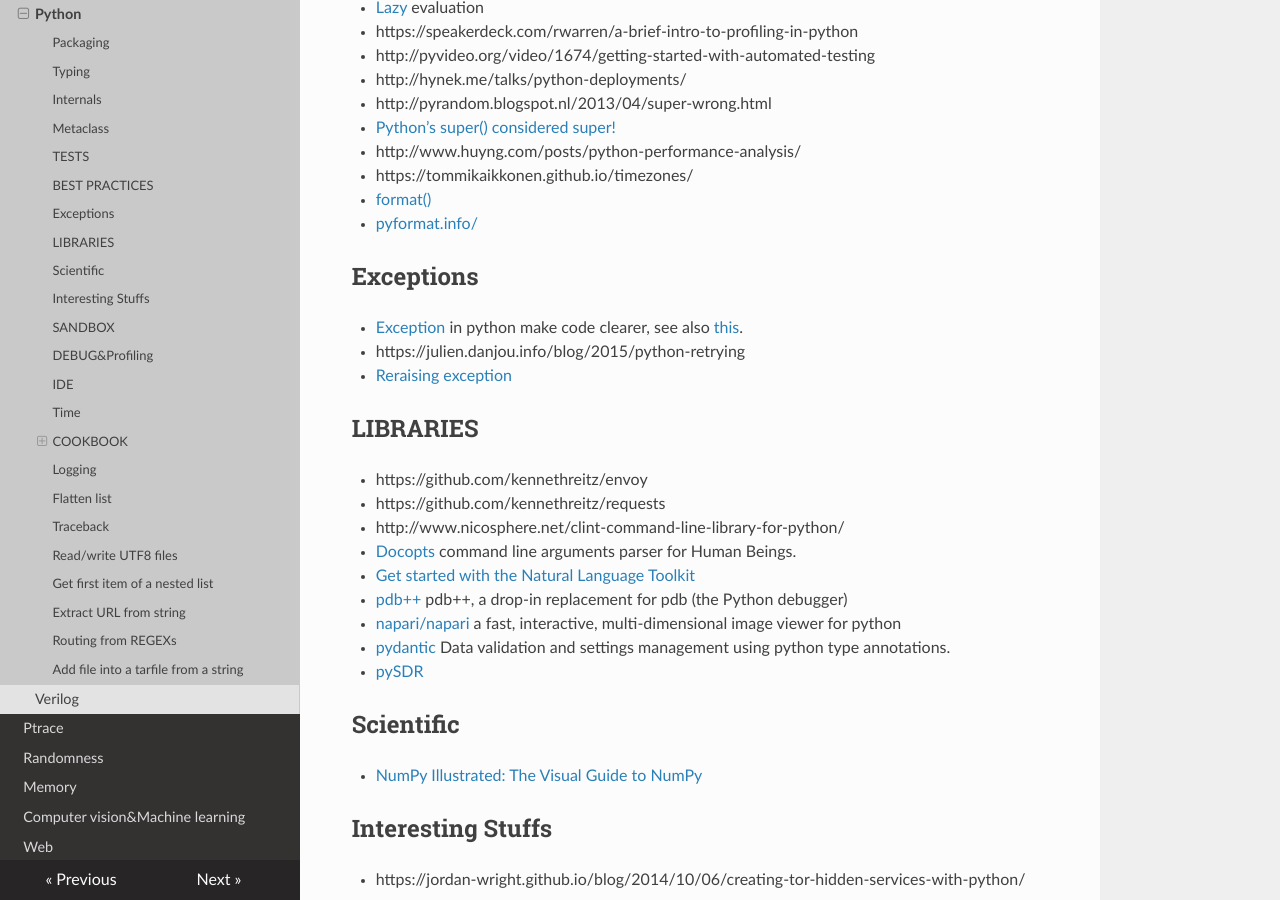
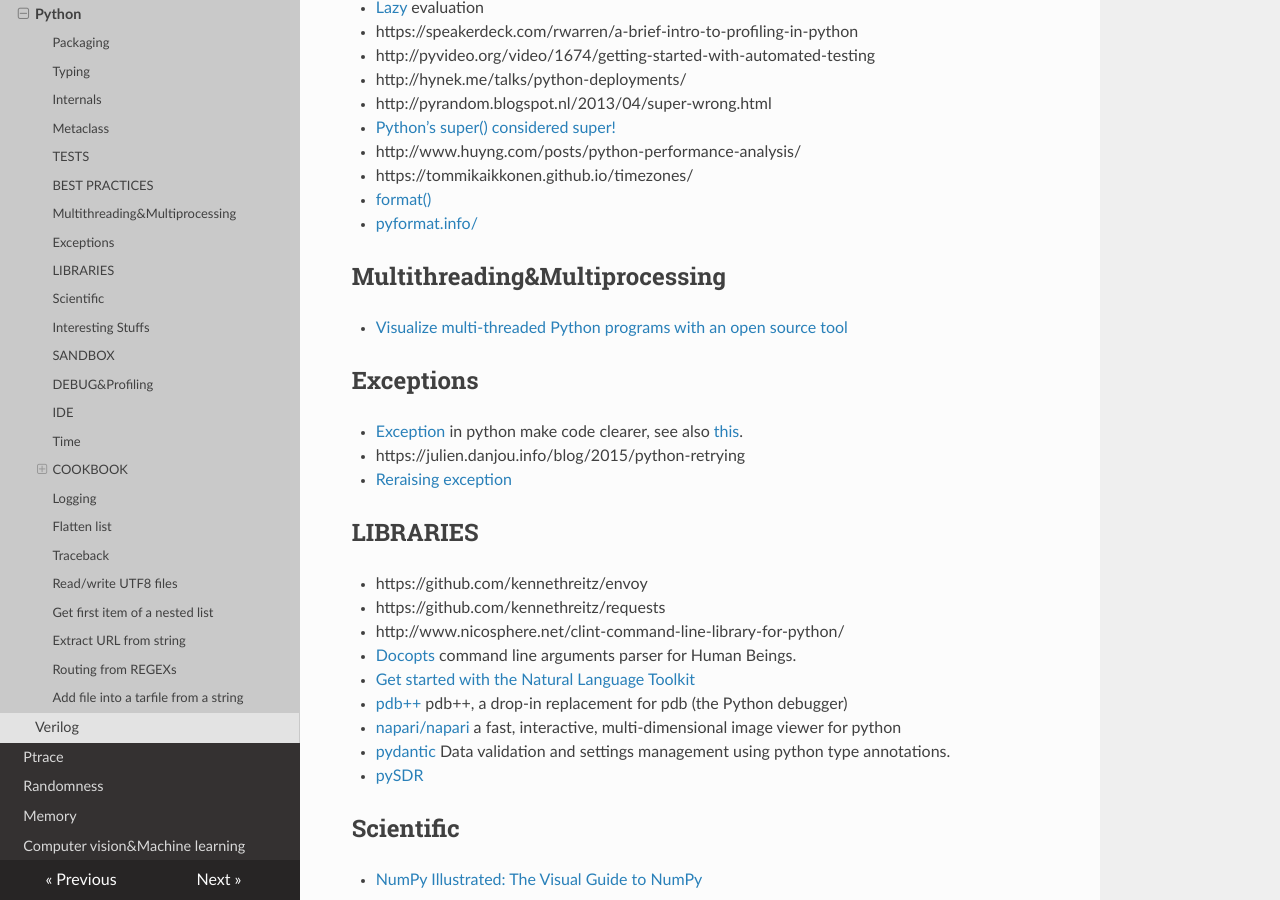
Before and after one commit to gipi/low-level, an MkDocs documentation site: the page built from docs/languages/python.md, in a window 1280 px wide and 900 px high, scrolled down 2614 px. Built offline with MkDocs 1.6.1, drawn with Linux system fonts in a browser that asks for light colours; nearby versions of some CDN libraries; old or Windows-style settings are respelled for this version of MkDocs.

Commit message:
Add link.

```diff
--- a/docs/languages/python.md
+++ b/docs/languages/python.md
@@ -104,6 +104,10 @@
  - https://tommikaikkonen.github.io/timezones/
  - [format()](https://zerokspot.com/weblog/2015/12/31/new-string-formatting-in-python/)
  - [pyformat.info/](https://pyformat.info/)
+
+## Multithreading&Multiprocessing
+
+ - [Visualize multi-threaded Python programs with an open source tool](https://opensource.com/article/21/3/python-viztracer)
 
 ## Exceptions
 
```
